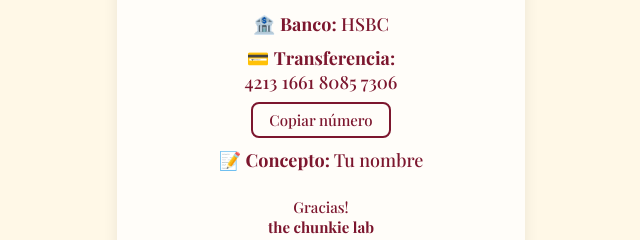
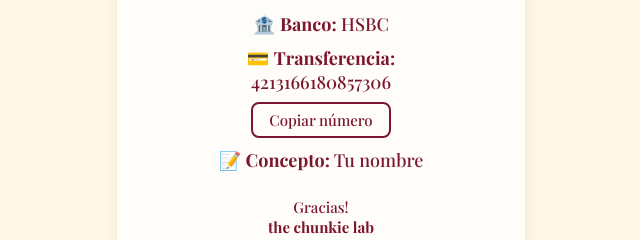
Before and after one commit to Sk8dreamsJoyDivision/chunkie-lab-pay, a plain HTML site: page index.html in a window 1280 px wide. Shown: the part 163-403 px from the top of the page, 319-959 px from the left. Drawn offline with nearby package versions, Linux system fonts and the light colour scheme.

Commit message:
Update index.html
Removed spaces between card numbers

```diff
--- a/index.html
+++ b/index.html
@@ -75,7 +75,7 @@
     <p>🏦 <span class="label">Banco:</span> HSBC</p>
 
     <p>💳 <span class="label">Transferencia:</span><br>
-      <span id="transfer">4213 1661 8085 7306</span><br>
+      <span id="transfer">4213166180857306</span><br>
       <button onclick="copyText('transfer', this)">Copiar número</button>
     </p>
 
```
